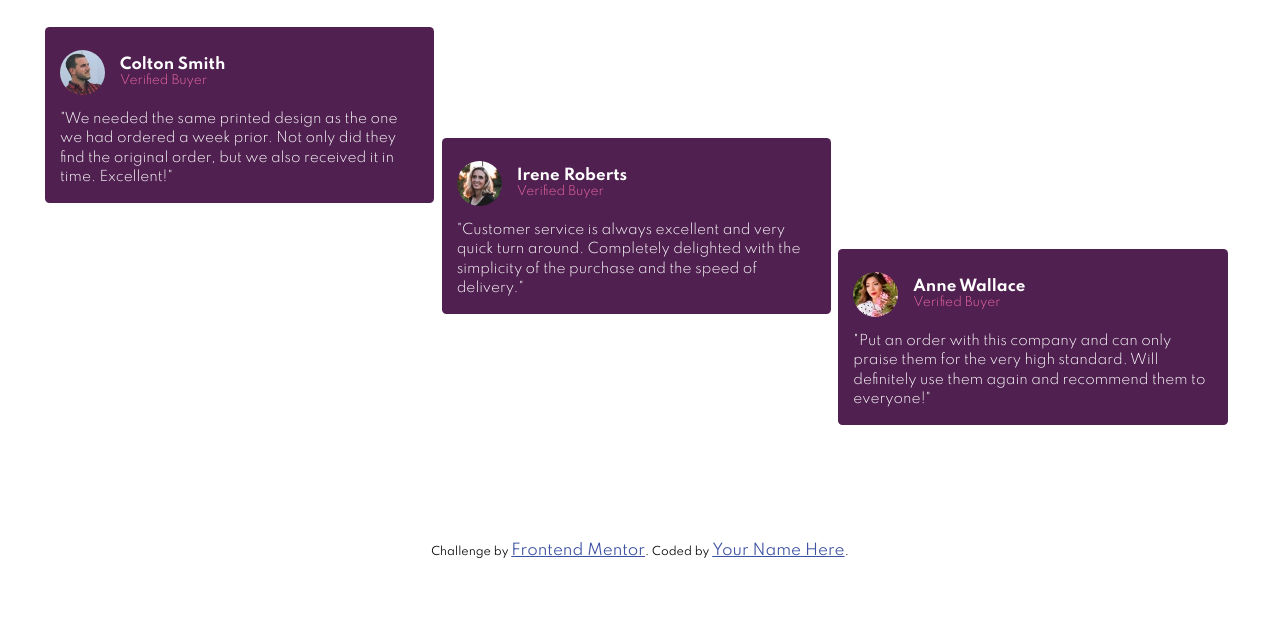
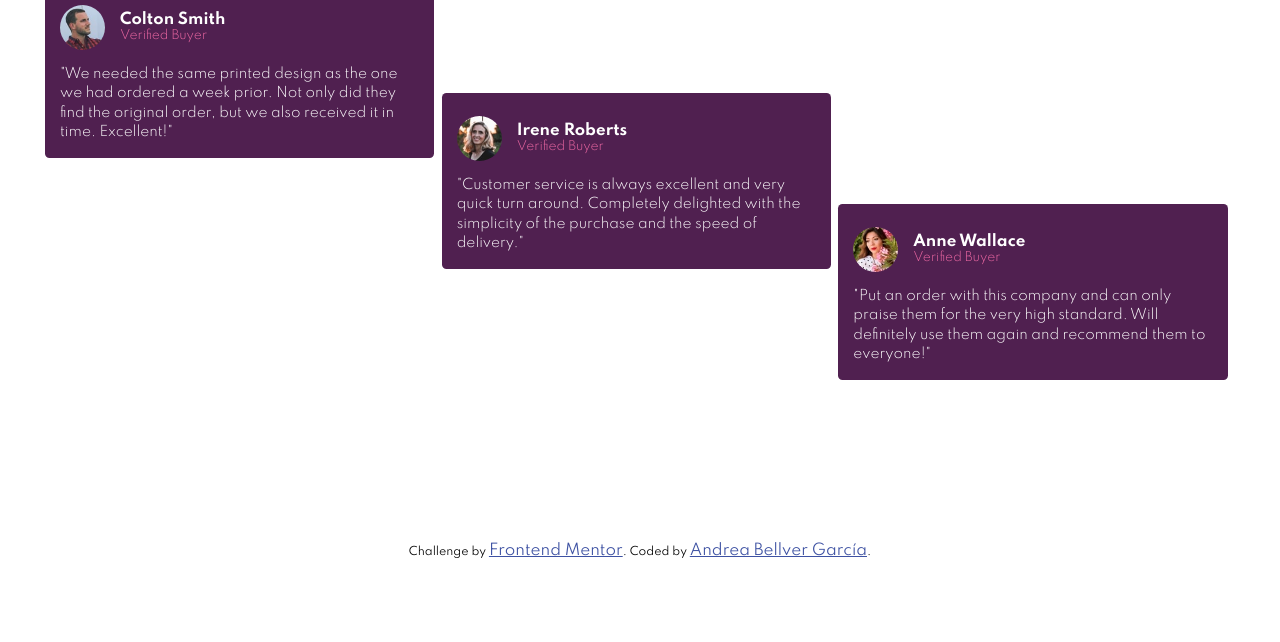
Before and after one commit to ponisworld/social-proof-section-master, a plain HTML site: page index.html in a window 1280 px wide. Shown: the part 240-882 px from the top of the page. After the commit the page ends 800 px from the top, so only its background shows below. Drawn offline with Linux system fonts and the light colour scheme.

Commit message:
""final"" hasta que sienta que he mejorado

```diff
--- a/assets/css/styles.css
+++ b/assets/css/styles.css
@@ -6,7 +6,7 @@ body {
     height: 100vh;
     max-width:100vw;
     display:flex;flex-direction:column;
-    margin:3rem;
+    margin:0 3rem;
     align-items: center;
     justify-content:space-between;
 }
@@ -140,4 +140,8 @@ footer {
   #opinionCards {
       flex-direction: column;
   }
+
+  .rating .stars img:last-of-type {
+    margin-right:0.2rem;
 }
+}
--- a/index.html
+++ b/index.html
@@ -113,7 +113,7 @@
       Challenge by
       <a href="https://www.frontendmentor.io?ref=challenge" target="_blank"
         >Frontend Mentor</a
-      >. Coded by <a href="#">Your Name Here</a>.
+      >. Coded by <a href="https://www.linkedin.com/in/andrea-bellver-garcia/">Andrea Bellver García</a>.
     </footer>
   </body>
 </html>
```
